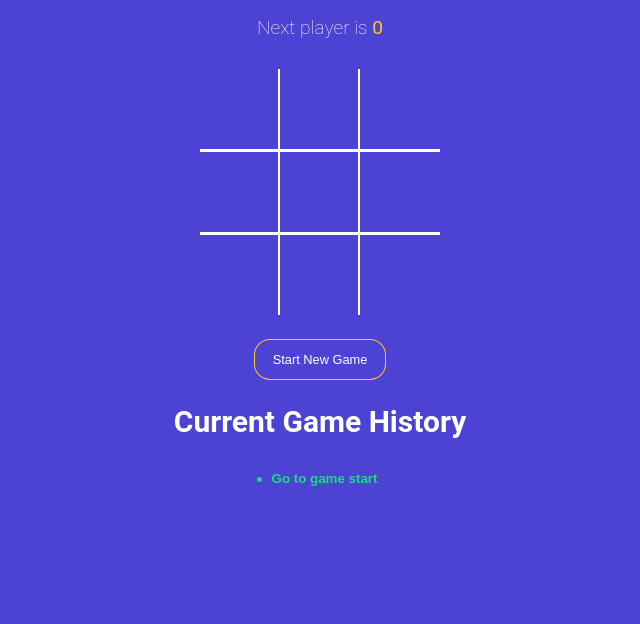
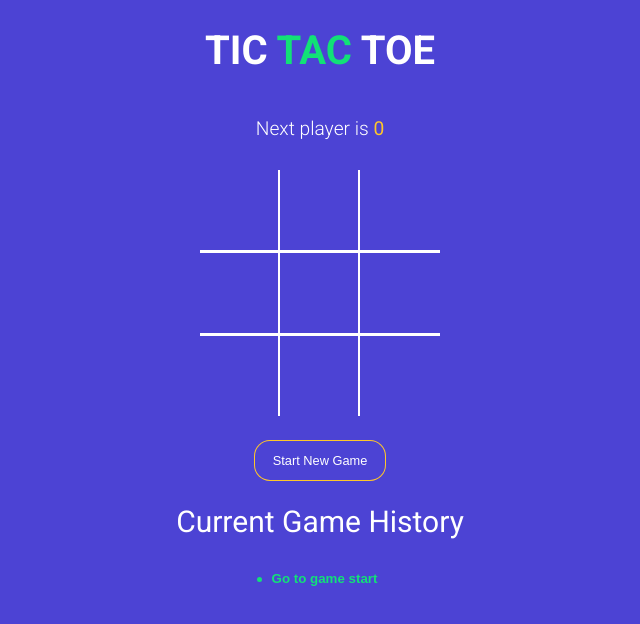
Before and after one commit to harsh123-star/tictactoe-game, a React (Vite) app: page / in a window 1280 px wide. Shown: the top 624 px of the page, without its empty margins (320-960 px from the left). Built offline with nearby package versions, Linux system fonts and the light colour scheme.

Commit message:
added title and adjust the font

```diff
--- a/index.html
+++ b/index.html
@@ -3,6 +3,10 @@
   <head>
     <meta charset="UTF-8" />
     <link rel="icon" type="image/svg+xml" href="/vite.svg" />
+    <link
+  href="https://fonts.googleapis.com/css?family=Roboto:300,400,700&display=swap"
+  rel="stylesheet"
+/>
     <meta name="viewport" content="width=device-width, initial-scale=1.0" />
     <title>Tic Tac Toe</title>
   </head>
--- a/src/App.jsx
+++ b/src/App.jsx
@@ -47,12 +47,14 @@
   return (
 
     <div className='app'>
-
+      <h1>TIC <span className="text-green">TAC</span> TOE</h1>
       <StatusMessage winner={winner} gamingBoard={gamingBoard} />
       <Board squares={gamingBoard.squares} handleSquareClick={handleSquareClick} winningSquares={winningSquares} />
 
       <button type="button" onClick={onNewGameStart} className={`btn-reset ${winner ? 'active' : ''}`}>Start New Game</button>
-      <h2>Current Game History</h2>
+      <h2 style={{
+        fontWeight: 'normal',
+      }}>Current Game History</h2>
       <History history={history} moveTo={moveTo} currentMove={currentMove} />
     </div>
   );
```
